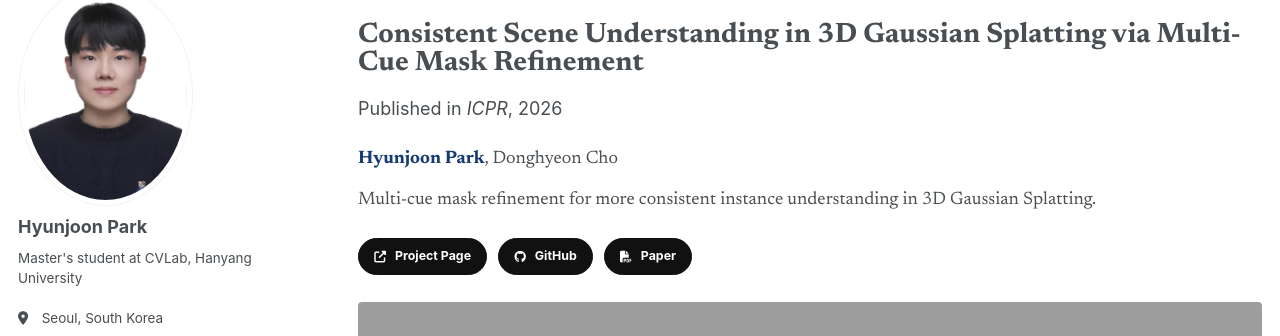
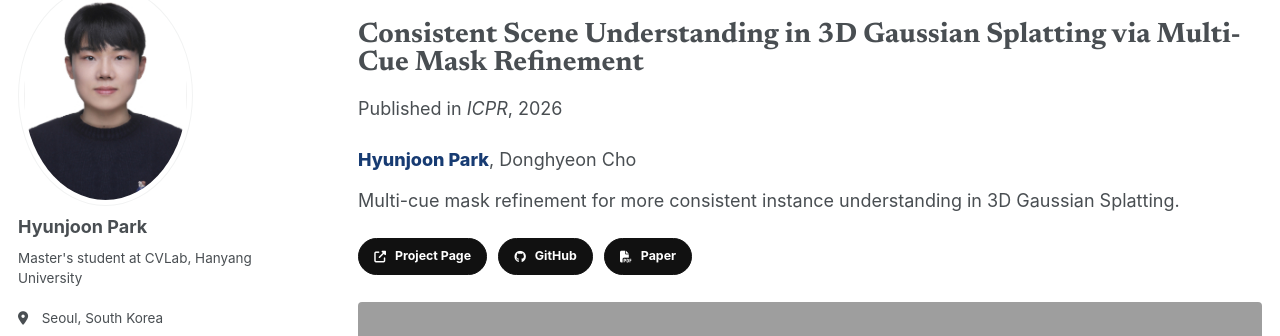
Before and after one commit to hjpark83/hjpark83.github.io, a Jekyll site: the page built from _publications/2026-04-01-Consistent Scene Understanding in 3D Gaussian Splatting via Multi-Cue Mask Refinement.md, in a window 1280 px wide. Shown: the part 85-421 px from the top of the page. Built offline with Jekyll 4.4.1, drawn with Linux system fonts in a browser that asks for light colours; some web fonts are replaced; a script that is not in the unit is left out.

Commit message:
change font

```diff
--- a/_includes/head/custom.html
+++ b/_includes/head/custom.html
@@ -5,7 +5,7 @@
 <!-- Heading typeface -->
 <link rel="preconnect" href="https://fonts.googleapis.com">
 <link rel="preconnect" href="https://fonts.gstatic.com" crossorigin>
-<link href="https://fonts.googleapis.com/css2?family=Newsreader:ital,wght@0,400;0,500;0,600;0,700;1,400;1,500&display=swap" rel="stylesheet">
+<link href="https://fonts.googleapis.com/css2?family=Newsreader:ital,opsz,wght@0,6..72,200..800;1,6..72,200..800&display=swap" rel="stylesheet">
 
 <!-- Support for Academicons -->
 <link rel="stylesheet" href="{{ base_path }}/assets/css/academicons.css"/>
--- a/_sass/layout/_page.scss
+++ b/_sass/layout/_page.scss
@@ -163,6 +163,18 @@
   }
 }
 
+html[data-theme="dark"] .publication__link {
+  color: #111 !important;
+  background: #fff;
+  border-color: #fff;
+
+  &:hover {
+    color: #111 !important;
+    background: #d6d6d6;
+    border-color: #d6d6d6;
+  }
+}
+
 .publication__link::before {
   display: inline-block;
   font-family: "Font Awesome 6 Free";
@@ -262,7 +274,7 @@
 .publication-card__authors {
   font-size: $type-size-6;
   line-height: 1.5;
-  font-family: $serif;
+  font-family: $sans-serif;
 }
 
 .publication-card__venue {
@@ -293,6 +305,10 @@
   font-weight: 800;
 }
 
+html[data-theme="dark"] .publication-card__author--me {
+  color: #7fb8ff;
+}
+
 .publication-card__venue-badge {
   display: inline-block;
   padding: 0.15rem 0.6rem;
@@ -308,6 +324,12 @@
 
 .publication-card__venue-badge--icpr {
   background: #5b21b6;
+}
+
+html[data-theme="dark"] .publication-card__venue-badge,
+html[data-theme="dark"] .publication-card__venue-badge--eccv {
+  background: #7fb8ff;
+  color: #0b1f3f;
 }
 
 .publication-card__year {
@@ -332,14 +354,14 @@
 
 .publication-page__authors {
   margin: 0 0 0.75rem;
-  font-family: $serif;
+  font-family: $sans-serif;
   font-size: $type-size-5;
   line-height: 1.5;
 }
 
 .publication-page__lead {
   margin: 0 0 1.25rem;
-  font-family: $serif;
+  font-family: $sans-serif;
   font-size: $type-size-5;
   line-height: 1.65;
   color: var(--global-text-color);
```
